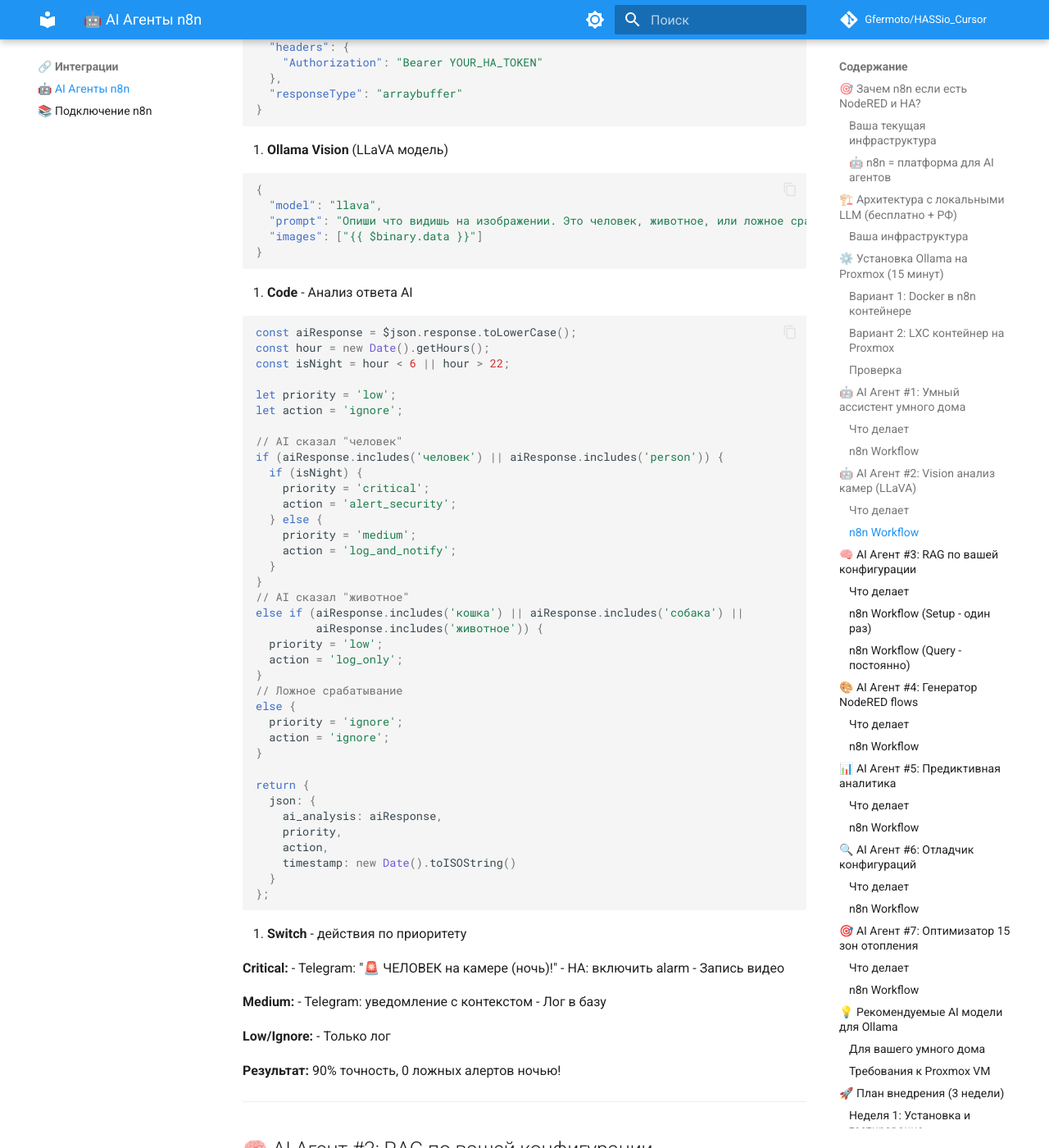
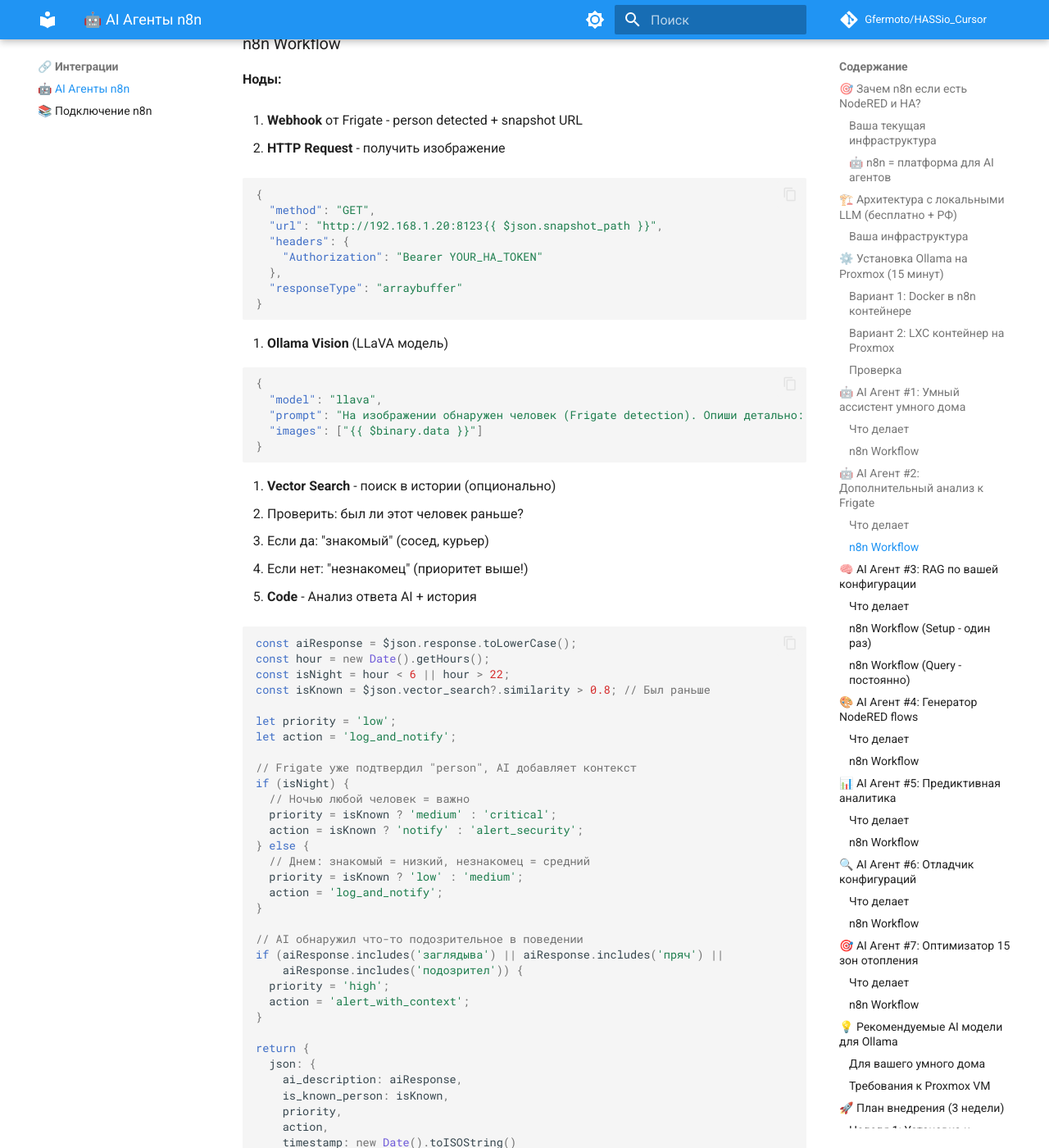
Before and after one commit to Gfermoto/HASSio_Cursor, an MkDocs documentation site: the page built from docs/integrations/n8n-ai-agents.md, in a window 1280 px wide and 1400 px high, scrolled down 7050 px. Shown: the whole window at 82% size. Built offline with MkDocs 1.6.1 and Material for MkDocs 9.7.7, drawn with Linux system fonts in a browser that asks for light colours; comment, search, counter and statistics services are not loaded; some of the changed text lies outside the part shown.

Commit message:
fix: учтено что Computer Vision есть в Frigate
Пользователь указал: Frigate + DeepStack уже делают CV!

Изменено:
+ Frigate/DeepStack в инфраструктуру
- Computer Vision из списка НЕ УМЕЮТ

AI Агент #2 переработан:
- Было: Vision анализ камер
- Стало: Дополнение к Frigate

Роль AI: контекст + история + умные решения
Frigate детектит, AI анализирует

ТОП-3 обновлен (Vision убран)

````diff
--- a/docs/integrations/n8n-ai-agents.md
+++ b/docs/integrations/n8n-ai-agents.md
@@ -14,15 +14,16 @@
 - ✅ **NodeRED** - сложные flow и логика
 - ✅ **HA Addons** - бэкапы, Telegram, Samba
 - ✅ **MCP (Cursor)** - AI помощь в разработке
+- ✅ **Frigate/DeepStack** - Computer Vision для камер
 
-**Что НЕ УМЕЮТ HA/NodeRED:**
+**Что НЕ УМЕЮТ HA/NodeRED/Frigate:**
 
-- ❌ Обработка естественного языка
-- ❌ Computer Vision (анализ изображений)
+- ❌ Обработка естественного языка (NLP)
 - ❌ RAG (поиск по вашим конфигурациям)
 - ❌ Автономные AI агенты с памятью
-- ❌ Генерация кода из описаний
-- ❌ Предиктивная аналитика с AI
+- ❌ Генерация кода из описаний на русском
+- ❌ AI консультант по оптимизации
+- ❌ Предиктивная аналитика с LLM
 
 ### 🤖 n8n = платформа для AI агентов
 
@@ -313,27 +314,35 @@
 
 ---
 
-## 🤖 AI Агент #2: Vision анализ камер (LLaVA)
+## 🤖 AI Агент #2: Дополнительный анализ к Frigate
 
 ### Что делает
 
-**Автоматический анализ движения:**
+**Расширяет возможности Frigate/DeepStack:**
+
+Frigate уже детектит объекты (person, car, cat), но n8n AI может:
+
+- 📝 **Описать сцену**: "Человек с зонтом подходит к двери"
+- 🎯 **Контекст**: "Это ваш сосед Иван (распознавание лиц)"
+- 🧠 **Решения**: "Редкое событие ночью = важно!"
+- 📊 **История**: "Этот человек уже был вчера в 18:00"
 
 ```text
-HA: Motion detected → snapshot → n8n
-
-n8n AI Vision:
-  1. Получить изображение
-  2. LLaVA анализ: "Что на изображении?"
-  3. AI решение: важно или нет?
-  4. Действие по результату
+Frigate: Person detected ✅
+  ↓
+n8n AI (LLaVA):
+  1. Получить snapshot
+  2. Дополнительный анализ:
+     "Мужчина в темной одежде с сумкой, стоит у двери"
+  3. Проверка в истории (RAG)
+  4. Решение: знакомый или нет?
 ```
 
 ### n8n Workflow
 
 **Ноды:**
 
-1. **Webhook** от HA - motion detected + snapshot URL
+1. **Webhook** от Frigate - person detected + snapshot URL
 
 2. **HTTP Request** - получить изображение
 
@@ -353,46 +362,49 @@
 ```json
 {
   "model": "llava",
-  "prompt": "Опиши что видишь на изображении. Это человек, животное, или ложное срабатывание (тень, свет)? Время: {{ $json.time }}. Камера: {{ $json.camera_name }}.",
+  "prompt": "На изображении обнаружен человек (Frigate detection). Опиши детально: одежда, поза, что делает, есть ли что-то необычное? Это знакомый человек (сосед, курьер) или незнакомец? Время: {{ $json.time }}. Камера: {{ $json.camera_name }}.",
   "images": ["{{ $binary.data }}"]
 }
 ```
 
-4. **Code** - Анализ ответа AI
+4. **Vector Search** - поиск в истории (опционально)
+   - Проверить: был ли этот человек раньше?
+   - Если да: "знакомый" (сосед, курьер)
+   - Если нет: "незнакомец" (приоритет выше!)
+
+5. **Code** - Анализ ответа AI + история
 
 ```javascript
 const aiResponse = $json.response.toLowerCase();
 const hour = new Date().getHours();
 const isNight = hour < 6 || hour > 22;
+const isKnown = $json.vector_search?.similarity > 0.8; // Был раньше
 
 let priority = 'low';
-let action = 'ignore';
+let action = 'log_and_notify';
 
-// AI сказал "человек"
-if (aiResponse.includes('человек') || aiResponse.includes('person')) {
-  if (isNight) {
-    priority = 'critical';
-    action = 'alert_security';
-  } else {
-    priority = 'medium';
-    action = 'log_and_notify';
-  }
+// Frigate уже подтвердил "person", AI добавляет контекст
+if (isNight) {
+  // Ночью любой человек = важно
+  priority = isKnown ? 'medium' : 'critical';
+  action = isKnown ? 'notify' : 'alert_security';
+} else {
+  // Днем: знакомый = низкий, незнакомец = средний
+  priority = isKnown ? 'low' : 'medium';
+  action = 'log_and_notify';
 }
-// AI сказал "животное"
-else if (aiResponse.includes('кошка') || aiResponse.includes('собака') ||
-         aiResponse.includes('животное')) {
-  priority = 'low';
-  action = 'log_only';
-}
-// Ложное срабатывание
-else {
-  priority = 'ignore';
-  action = 'ignore';
+
+// AI обнаружил что-то подозрительное в поведении
+if (aiResponse.includes('заглядыва') || aiResponse.includes('пряч') ||
+    aiResponse.includes('подозрител')) {
+  priority = 'high';
+  action = 'alert_with_context';
 }
 
 return {
   json: {
-    ai_analysis: aiResponse,
+    ai_description: aiResponse,
+    is_known_person: isKnown,
     priority,
     action,
     timestamp: new Date().toISOString()
@@ -400,21 +412,32 @@
 };
 ```
 
-5. **Switch** - действия по приоритету
+6. **Switch** - действия по приоритету
 
-   **Critical:**
-   - Telegram: "🚨 ЧЕЛОВЕК на камере (ночь)!"
+   **Critical (незнакомец ночью):**
+   - Telegram: "🚨 НЕЗНАКОМЫЙ человек на камере! (ночь)"
    - HA: включить alarm
    - Запись видео
+   - AI описание: "Мужчина в темной одежде..."
 
-   **Medium:**
-   - Telegram: уведомление с контекстом
+   **High (подозрительное поведение):**
+   - Telegram: уведомление с AI анализом
+   - Запись видео
    - Лог в базу
 
-   **Low/Ignore:**
+   **Medium (знакомый ночью или незнакомец днем):**
+   - Telegram: контекстное уведомление
+   - Лог
+
+   **Low (знакомый днем):**
    - Только лог
 
-**Результат:** 90% точность, 0 ложных алертов ночью!
+**Результат:**
+
+- Frigate детектит объекты ✅
+- AI добавляет контекст и умные решения ✅
+- 0 пропущенных важных событий ✅
+- Минимум ложных тревог ✅
 
 ---
 
@@ -1001,25 +1024,27 @@
 
 ---
 
-### 2. 📹 AI Vision для камер (Агент #2)
-
-**Зачем:**
-- Много камер = много ложных срабатываний
-- LLaVA различит человека/животное
-- 0 пропущенных важных событий
-
-**Спокойствие:** Бесценно!
-
----
-
-### 3. 🧠 AI RAG ассистент (Агент #3)
+### 2. 🧠 AI RAG ассистент (Агент #3)
 
 **Зачем:**
 - 150+ устройств, сложная конфигурация
 - Забываете где что настроено
 - AI мгновенно найдет и объяснит
+- Отладка автоматизаций за секунды
 
 **Экономия времени:** Часы → минуты!
+
+---
+
+### 3. 🎨 AI Генератор NodeRED flows (Агент #4)
+
+**Зачем:**
+- Описание на русском → готовый flow
+- Валидация entity_id
+- Автоматический импорт
+- Не нужно помнить синтаксис NodeRED
+
+**Ускорение разработки:** 10x!
 
 ---
 
````
